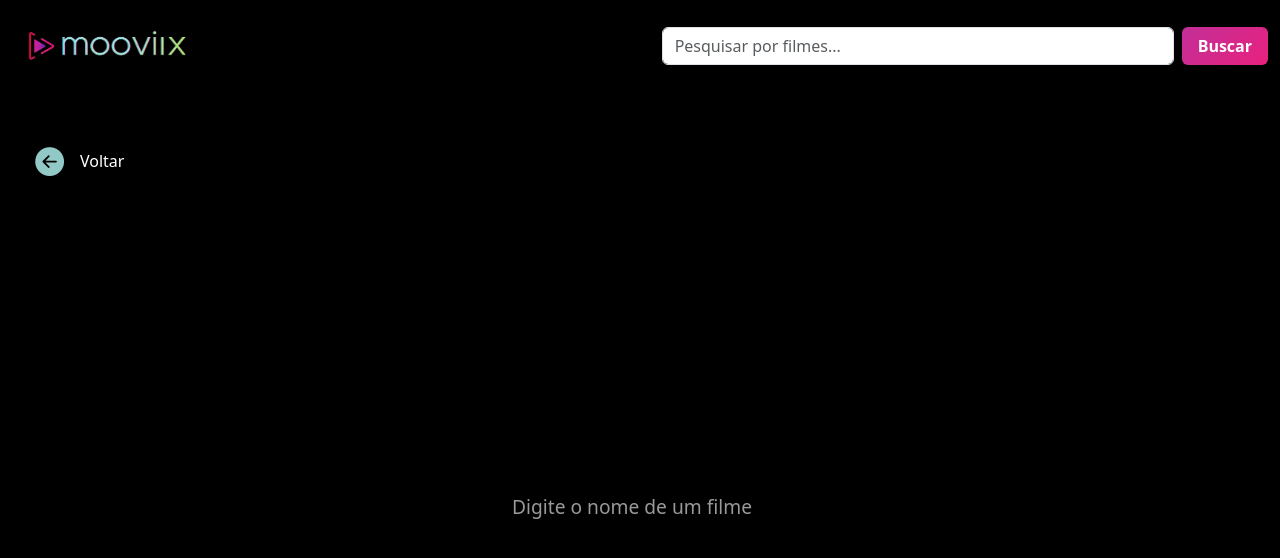
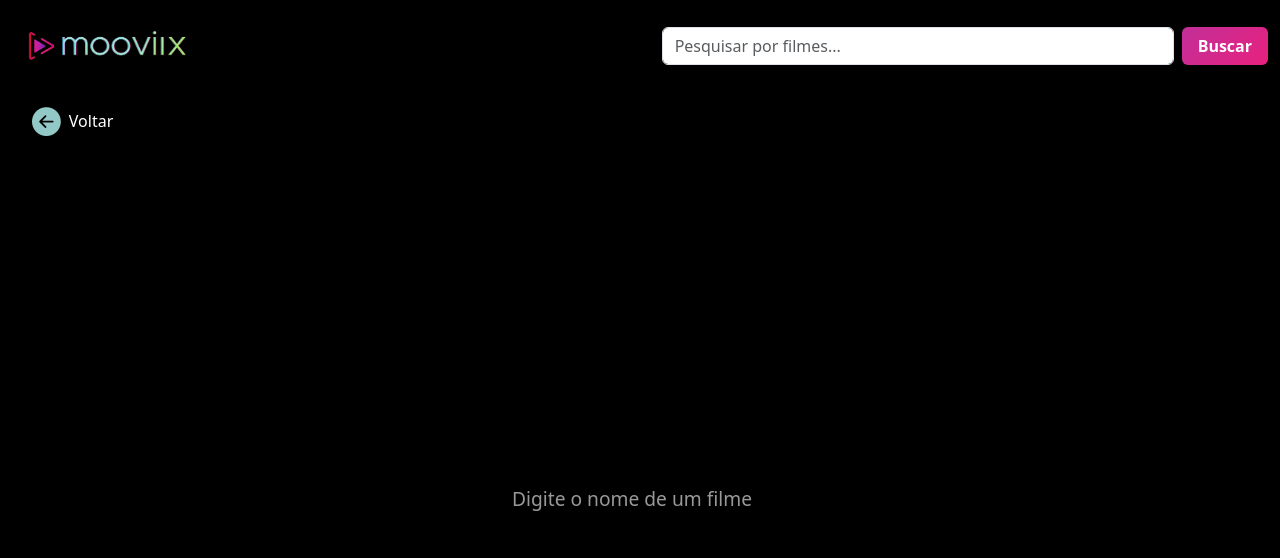
Before and after one commit to Galves-gi/simples-api-do-tmdb, a plain HTML site: page pages/pesquisa.html in a window 1280 px wide. Drawn offline with nearby package versions, Linux system fonts and the light colour scheme.

Commit message:
docs: atualização do readme

```diff
--- a/css/style.css
+++ b/css/style.css
@@ -120,8 +120,8 @@ header .logo {
 
 .resultado-pesquisa_voltar {
     position: absolute;
-    top: 2em;
-    left: 1.2em;
+    top: 0.5em;
+    left: 1.5em;
     color: white;
     text-decoration: none;
 }
@@ -211,4 +211,12 @@ footer {
         margin: 3em 0 3em 0;
     }
 
+    /* pagina pesquisa */
+    .resultado-pesquisa_voltar {
+        position: absolute;
+        top: 0.5em;
+        left: 2em;
+        color: white;
+        text-decoration: none;
+    }
 }
--- a/js/index.js
+++ b/js/index.js
@@ -41,7 +41,7 @@ async function getLancamentoCartaz(page = 1){
 
 /* url futuro lançamentos */
 async function getFuturoLancamento(page = 1){
-    return montarUrl('/movie/upcoming', { page, 'primary_release_date.gte': '2025-11-11', region: "BR" })
+    return montarUrl('/movie/upcoming', { page, 'primary_release_date.gte': '2025-11-14', region: "BR" })
 }
 
 /* url mais avaliado*/
--- a/pages/pesquisa.html
+++ b/pages/pesquisa.html
@@ -48,15 +48,15 @@
 
     <!-- resultado da pesquisa -->
     <main class="resultado-pesquisa">
-        <a href="/index.html" class="resultado-pesquisa_voltar d-flex justify-content-center align-items-center">
-            <i class="bi bi-arrow-left-circle-fill m-3"></i>
+        <a href="/index.html" class="resultado-pesquisa_voltar d-flex justify-content-center align-items-center m-0 p-0 mb-2">
+            <i class="bi bi-arrow-left-circle-fill me-2"></i>
             <span>Voltar</span>
         </a>
 
 
-        <section class="container text-center mb-5 mt-5 ">
+        <section class="container text-center mb-5 ">
 
-            <div class="row row-cols-sm-2 row-cols-1 row-cols-md-3 row-cols-lg-5 g-2 g-lg-3 mt-3 text-center text-danger w-100"
+            <div class="row row-cols-sm-2 row-cols-1 row-cols-md-3 row-cols-lg-5 g-2 g-lg-3 mt-5 text-center text-danger w-100"
                 id="containerCardPesquisa">
 
             </div>
```
Also changed, not shown: package.json (deleted, +0 -21 lines), README.md (added), assets/demon slayer.jpeg (deleted), assets/doutor estranho.jpg (deleted), assets/imgs readme/index-mobile.png (added), assets/imgs readme/pesquisa-desktop.png (added), 1 other file.
